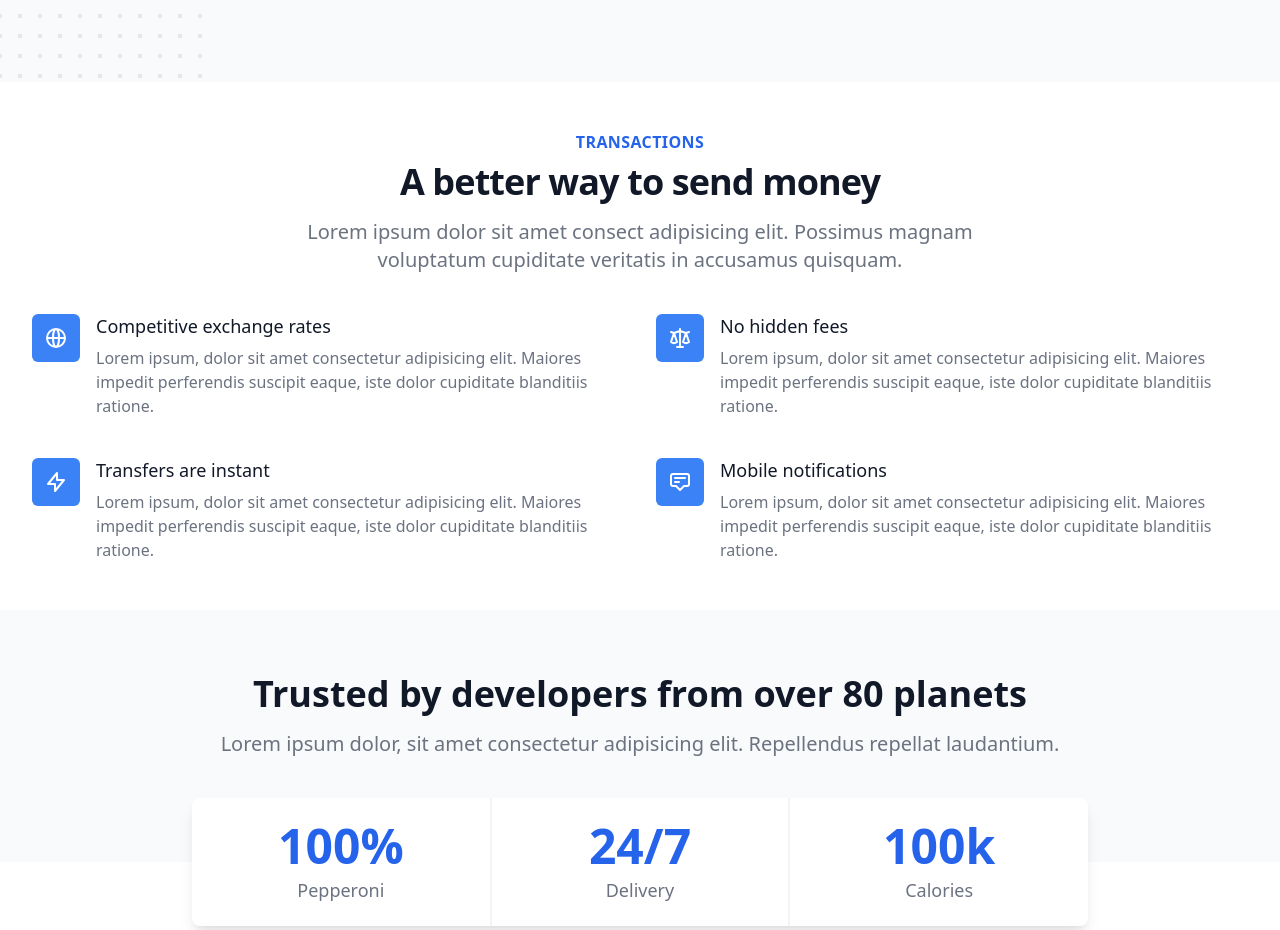
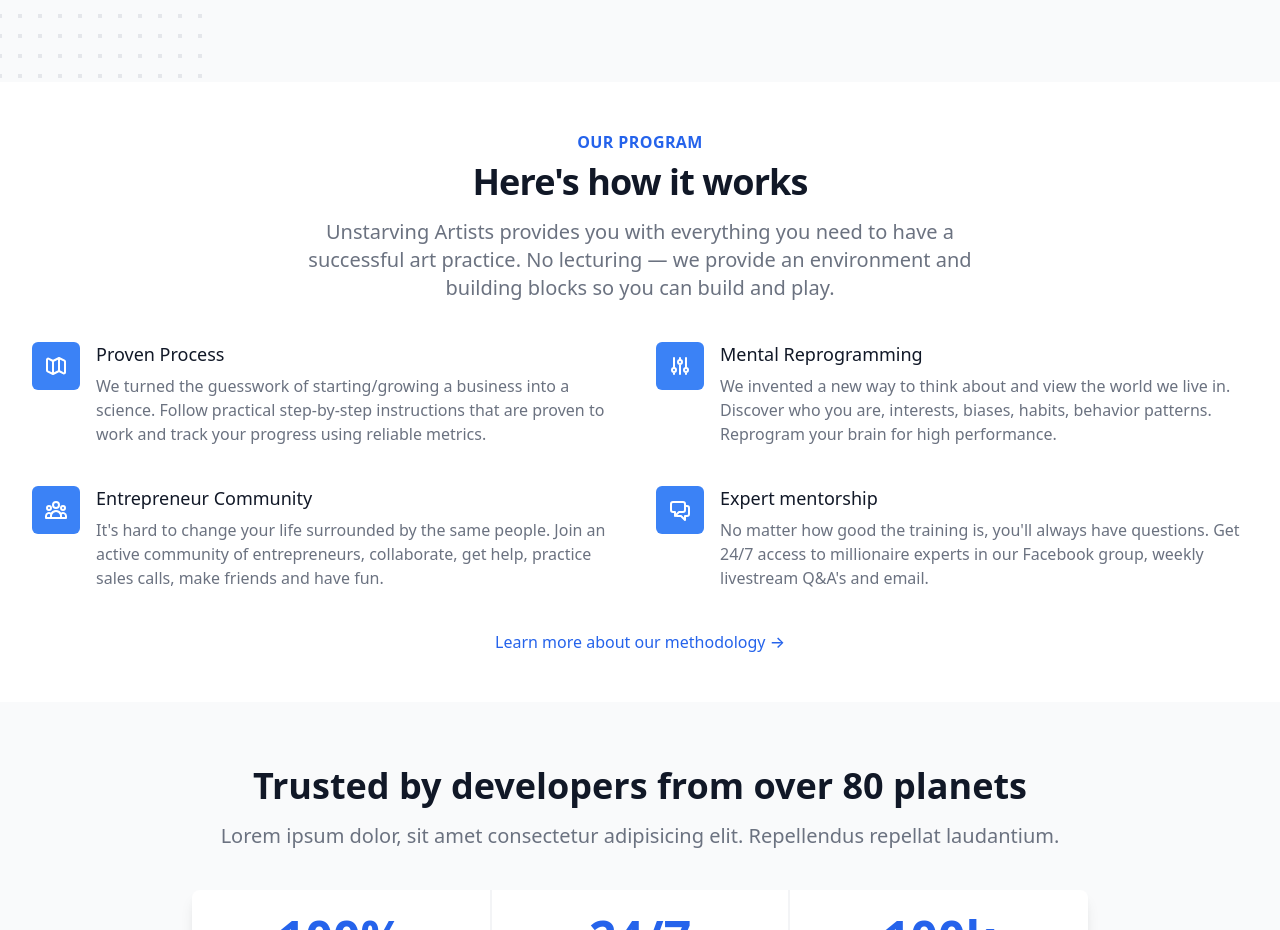
Before and after one commit to unstarvingartists/ua, a Gatsby site: page / in a window 1280 px wide. Shown: the part 2500-3430 px from the top of the page. Built offline with nearby package versions, Linux system fonts and the light colour scheme; Gatsby itself is replaced by a stand-in of ours; what @tailwindcss/typography would draw is missing.

Commit message:
placeholder how it works copy

```diff
--- a/src/components/home/how-it-works.js
+++ b/src/components/home/how-it-works.js
@@ -1,35 +1,36 @@
 import * as React from "react";
+import { Link } from "gatsby";
 import {
-  AnnotationIcon,
-  GlobeAltIcon,
-  LightningBoltIcon,
-  ScaleIcon,
+  ChatAlt2Icon,
+  MapIcon,
+  UserGroupIcon,
+  AdjustmentsIcon,
 } from "@heroicons/react/outline";
 
 const features = [
   {
-    name: "Competitive exchange rates",
+    name: "Proven Process",
     description:
-      "Lorem ipsum, dolor sit amet consectetur adipisicing elit. Maiores impedit perferendis suscipit eaque, iste dolor cupiditate blanditiis ratione.",
-    icon: GlobeAltIcon,
+      "We turned the guesswork of starting/growing a business into a science. Follow practical step-by-step instructions that are proven to work and track your progress using reliable metrics.",
+    icon: MapIcon,
   },
   {
-    name: "No hidden fees",
+    name: "Mental Reprogramming",
     description:
-      "Lorem ipsum, dolor sit amet consectetur adipisicing elit. Maiores impedit perferendis suscipit eaque, iste dolor cupiditate blanditiis ratione.",
-    icon: ScaleIcon,
+      "We invented a new way to think about and view the world we live in. Discover who you are, interests, biases, habits, behavior patterns. Reprogram your brain for high performance.",
+    icon: AdjustmentsIcon,
   },
   {
-    name: "Transfers are instant",
+    name: "Entrepreneur Community",
     description:
-      "Lorem ipsum, dolor sit amet consectetur adipisicing elit. Maiores impedit perferendis suscipit eaque, iste dolor cupiditate blanditiis ratione.",
-    icon: LightningBoltIcon,
+      "It's hard to change your life surrounded by the same people. Join an active community of entrepreneurs, collaborate, get help, practice sales calls, make friends and have fun.",
+    icon: UserGroupIcon,
   },
   {
-    name: "Mobile notifications",
+    name: "Expert mentorship",
     description:
-      "Lorem ipsum, dolor sit amet consectetur adipisicing elit. Maiores impedit perferendis suscipit eaque, iste dolor cupiditate blanditiis ratione.",
-    icon: AnnotationIcon,
+      "No matter how good the training is, you'll always have questions. Get 24/7 access to millionaire experts in our Facebook group, weekly livestream Q&A's and email.",
+    icon: ChatAlt2Icon,
   },
 ];
 
@@ -39,14 +40,15 @@
       <div className="max-w-7xl mx-auto px-4 sm:px-6 lg:px-8">
         <div className="lg:text-center">
           <h2 className="text-base text-blue-600 font-semibold tracking-wide uppercase">
-            Transactions
+            Our Program
           </h2>
           <p className="mt-2 text-3xl leading-8 font-extrabold tracking-tight text-gray-900 sm:text-4xl">
-            A better way to send money
+            Here's how it works
           </p>
           <p className="mt-4 max-w-2xl text-xl text-gray-500 lg:mx-auto">
-            Lorem ipsum dolor sit amet consect adipisicing elit. Possimus magnam
-            voluptatum cupiditate veritatis in accusamus quisquam.
+            Unstarving Artists provides you with everything you need to have a
+            successful art practice. No lecturing — we provide an environment
+            and building blocks so you can build and play.
           </p>
         </div>
 
@@ -69,6 +71,16 @@
             ))}
           </dl>
         </div>
+        <div className="mt-10 text-center">
+          <Link
+            to="/methodology"
+            className="text-base font-medium text-blue-600"
+          >
+            {" "}
+            Learn more about our methodology{" "}
+            <span aria-hidden="true">&rarr;</span>{" "}
+          </Link>
+        </div>
       </div>
     </div>
   );
```
